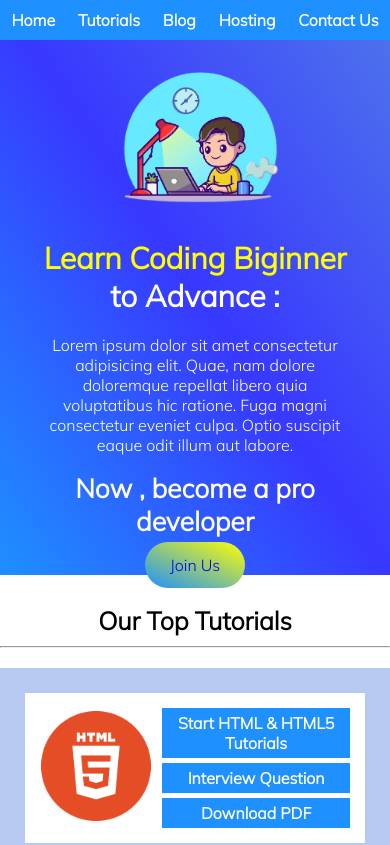
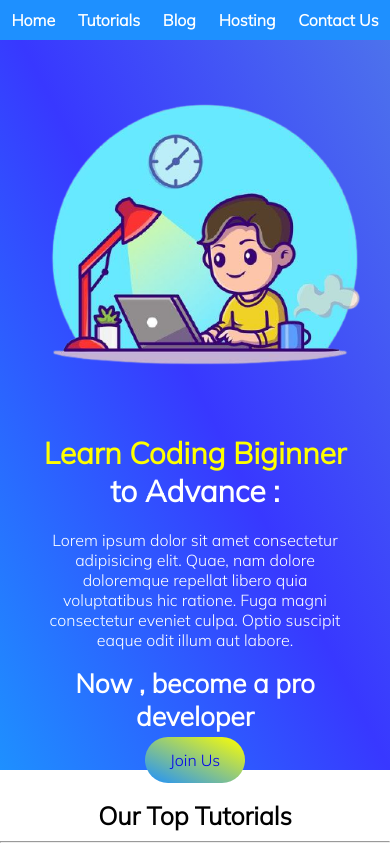
Before and after one commit to Hariom1001/CodingSeekho.com, a plain HTML site: page index.html in a window 390 px wide. Shown: the top 845 px of the page. Drawn offline with Linux system fonts and the light colour scheme.

Commit message:
Update index.html

```diff
--- a/index.html
+++ b/index.html
@@ -263,6 +263,8 @@ border-radius: 50%;
                   width:auto;
               }
               .left{width:80%;}
+               .right-img{width: 100%;}
+
 
                #fact-section{
                    flex-direction: column;
```
